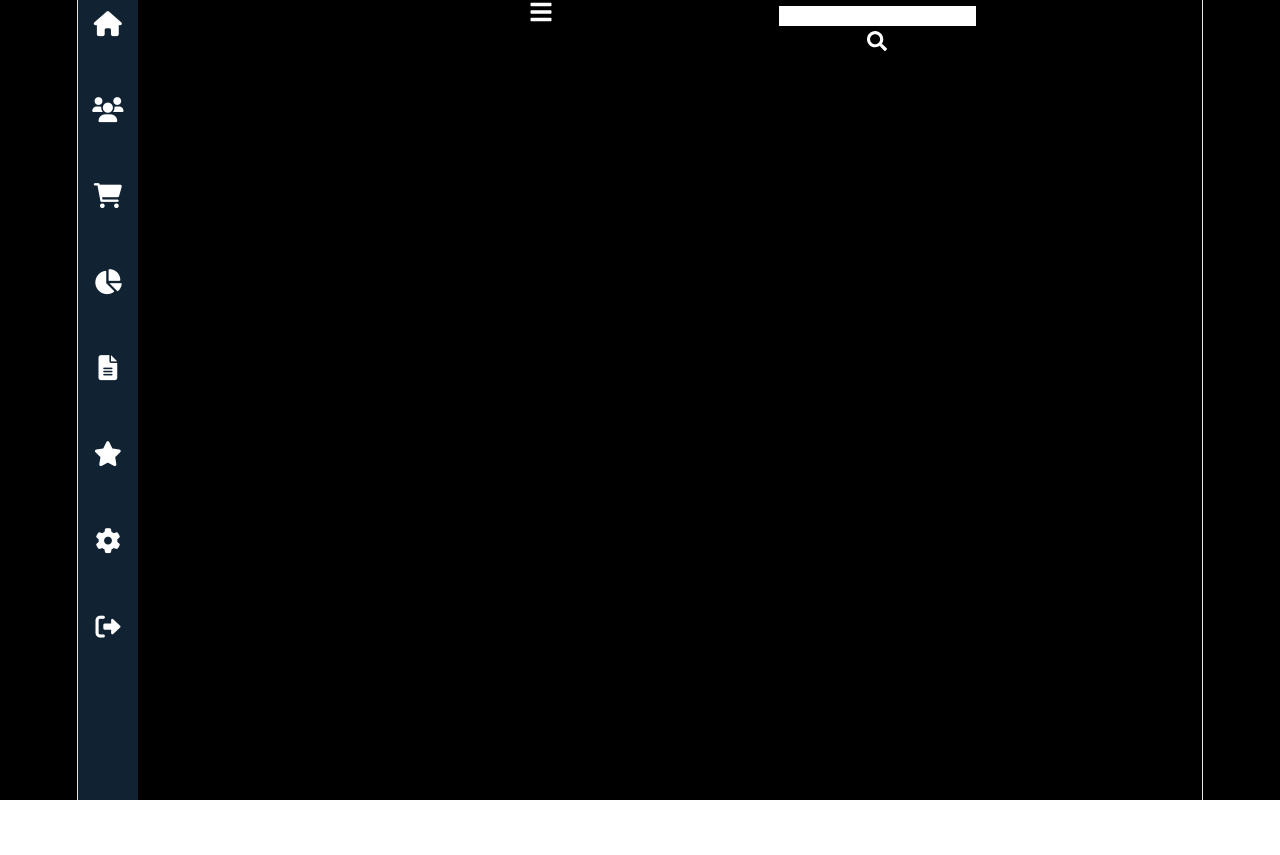
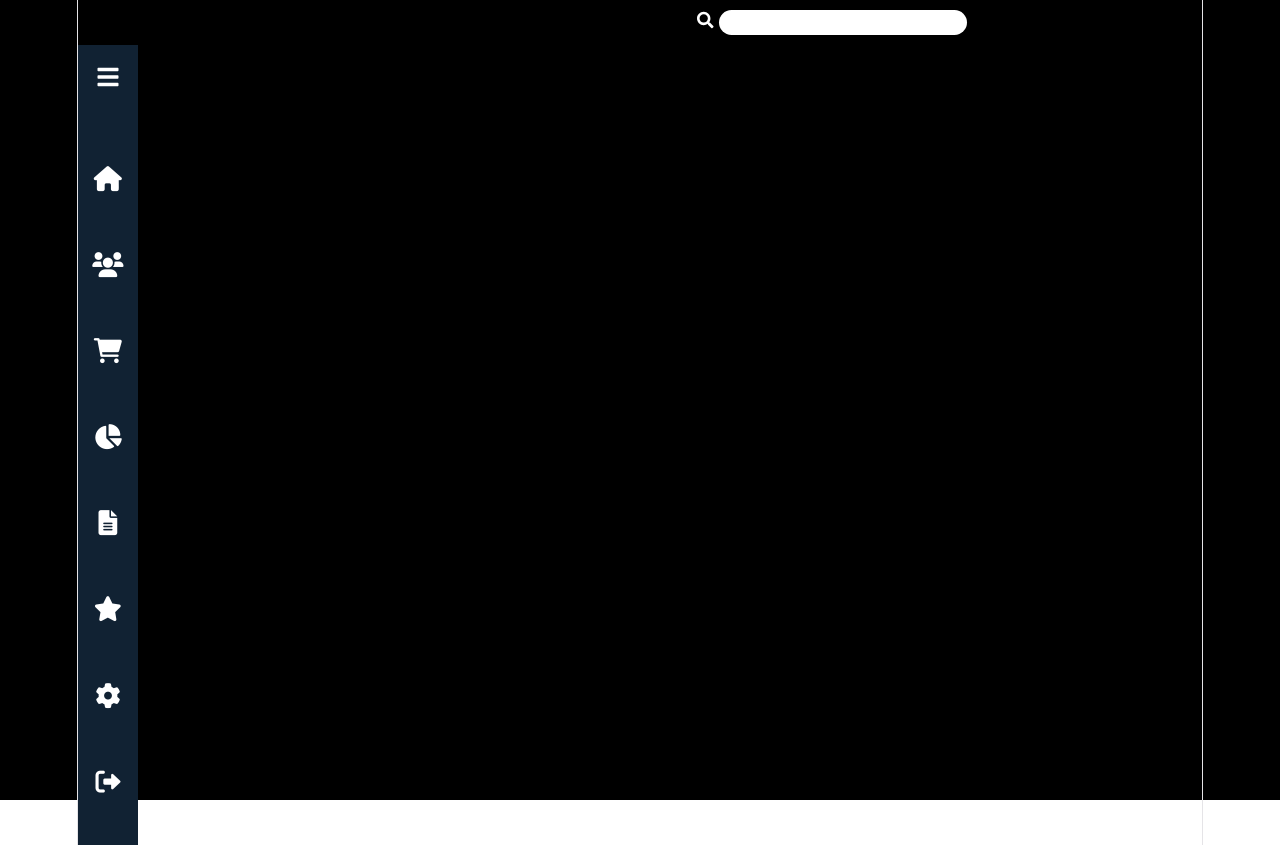
Before and after one commit to git-Ma7moud/my_app, a React (Vite) app: page / in a window 1280 px wide. Before the commit the page ends 810 px from the top, so only its background shows below. Built offline with nearby package versions, Linux system fonts and the light colour scheme.

Commit message:
making the handel click to active sidebar onClick and rm hover

```diff
--- a/src/App.css
+++ b/src/App.css
@@ -6,6 +6,7 @@ body {
 .container {
     display: flex;
     justify-content: space-between;
+    flex-direction: column;
 }
 
 ul {
--- a/src/App.jsx
+++ b/src/App.jsx
@@ -5,8 +5,8 @@ import "./App.css";
 const App = () => {
 	return (
 		<div className='container'>
+			<Header></Header>
 			<Overview></Overview>
-			<Header></Header>
 		</div>
 	);
 };
--- a/src/components/content/sidebar/Sidebar.jsx
+++ b/src/components/content/sidebar/Sidebar.jsx
@@ -1,10 +1,44 @@
 // Sidebar.jsx
 import styles from "../../../cssModules/sidebar.module.css"; // استيراد الـ CSS Module
+import { FaBars } from "react-icons/fa";
+import { useRef, useState } from "react";
 
 const Sidebar = () => {
+	const [active, setActive] = useState(true);
+	const toggelWidth = () => {
+		setActive((prev) => !prev);
+	};
+	const handelClick = () => {
+		if (sidebarRef.current) {
+			toggelWidth();
+			if (active) {
+				sidebarRef.current.style.width = "180px";
+				console.log("avtive is true");
+			} else {
+				sidebarRef.current.style.width = "60px";
+				console.log("active is false");
+			}
+		}
+	};
+	const sidebarRef = useRef(null);
 	return (
-		<div className={styles.sidebar}>
+		<div
+			className={styles.sidebar}
+			ref={sidebarRef}>
 			<ul className={styles.sidebar_ul}>
+				<li
+					className={styles.sidebar_button}
+					onClick={handelClick}>
+					<button
+						style={{
+							fontSize: "24px",
+							background: "none",
+							border: "none",
+							cursor: "pointer",
+						}}>
+						<FaBars />
+					</button>
+				</li>
 				<li className={styles.home}>
 					<a href='#home-page'>
 						<i className='fa fa-home'></i>
--- a/src/components/header/header.jsx
+++ b/src/components/header/header.jsx
@@ -1,25 +1,15 @@
-import { FaBars, FaSearch } from "react-icons/fa";
+import { FaSearch } from "react-icons/fa";
 import styles from "../../cssModules/header.module.css";
 const Header = () => {
 	return (
 		<ul className={styles.header_container}>
-			<li className={styles.sidebar_button}>
-				<button
-					style={{
-						fontSize: "24px",
-						background: "none",
-						border: "none",
-						cursor: "pointer",
-					}}>
-					<FaBars />
-				</button>
-			</li>
-			<li>
+			<li></li>
+			<li className={styles.search_bar}>
+				<FaSearch className={styles.icon} />
 				<input
 					type='text'
 					className={styles.search_input}
 				/>
-				<FaSearch className={styles.icon} />
 			</li>
 		</ul>
 	);
--- a/src/cssModules/header.module.css
+++ b/src/cssModules/header.module.css
@@ -5,26 +5,31 @@
 
 .header_container {
     display: flex;
-    justify-content: space-evenly;
+    justify-content: space-between;
     width: 80%;
 }
 
-.sidebar_button button {
-    color: #fff;
-}
+
 
 .icon {
     color: #fff;
     font-size: 20px;
-    margin-top: 5px;
 
 }
 
 .search_input {
-    height: 20px;
-    width: 100%;
+    height: 25px;
+    width: 300px;
+    border-radius: 20px;
 }
 
-li {
-    width: fit-content;
+.search_bar {
+    display: flex;
+    width: 30%;
+    gap: 5px;
+    margin: 10px;
 }
+
+.sidebar_button {
+    background-color: #123;
+}
--- a/src/cssModules/sidebar.module.css
+++ b/src/cssModules/sidebar.module.css
@@ -8,7 +8,7 @@
 
 body {
     height: 100vh;
-    background-color: #001;
+    background-color: #123;
 }
 
 a {
@@ -24,14 +24,11 @@ a {
     transition: all .3s ease-in-out;
 }
 
-.sidebar:hover {
-    width: 10%;
-}
-
-.sidebar:hover span {
-    display: inline-block;
 
 
+.sidebar_button button {
+    color: #fff;
+    margin: 10px;
 }
 
 .sidebar li:hover {
```
